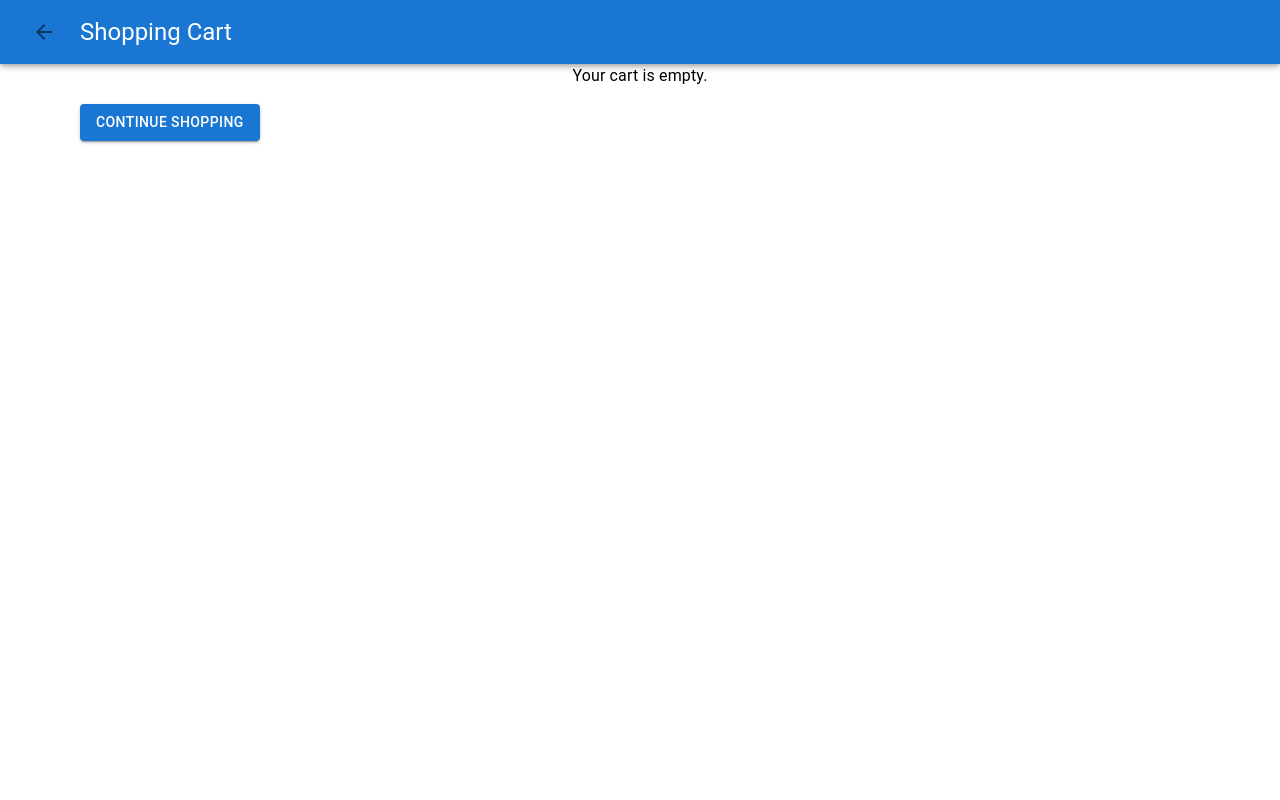
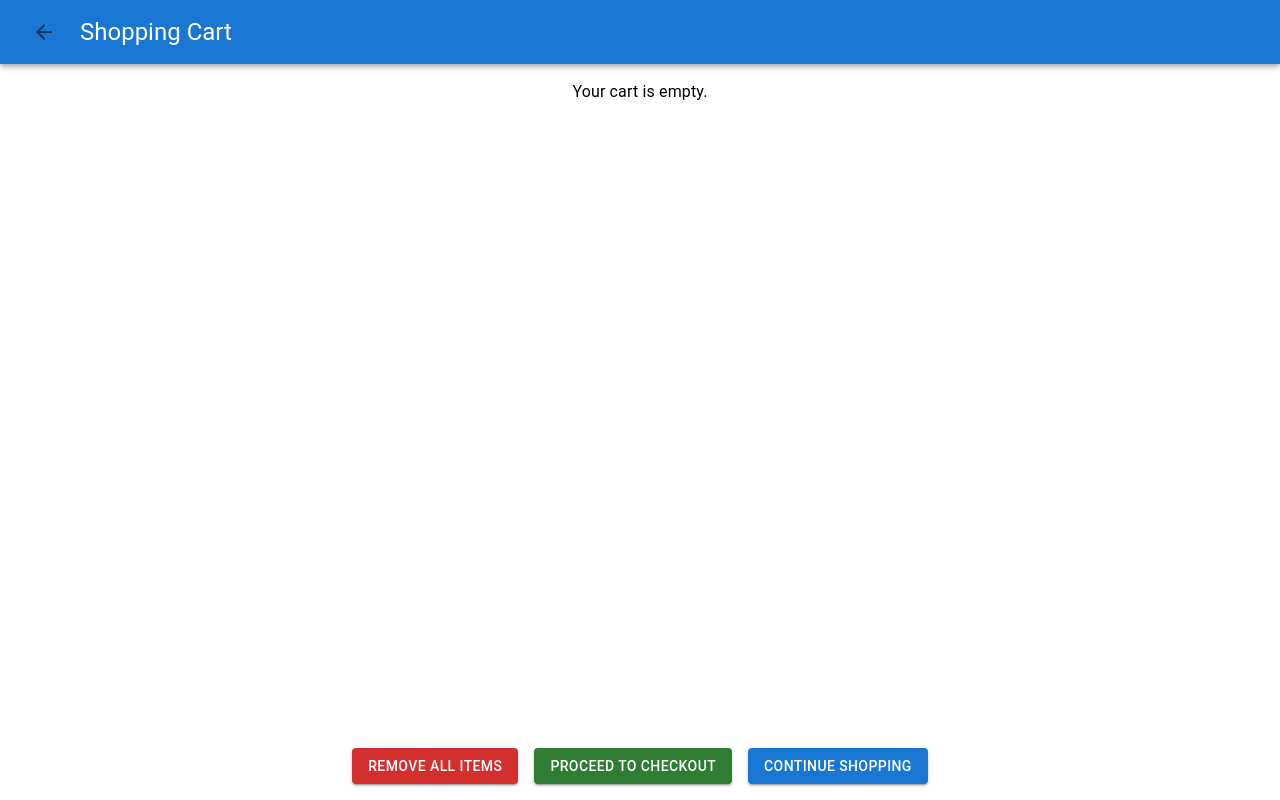
Before and after one commit to sameerasw/my-cart, a React (Create React App) app: page /cart in a window 1280 px wide. Built offline with nearby package versions, Linux system fonts and the light colour scheme.

Commit message:
UI refinements

```diff
--- a/src/pages/CartPage.tsx
+++ b/src/pages/CartPage.tsx
@@ -1,7 +1,7 @@
 import React from 'react';
 import { useSelector, useDispatch } from 'react-redux';
 import CartView from '../components/CartView';
-import { Container, Typography, Button, Grid, IconButton, AppBar, Toolbar, useTheme , useMediaQuery } from '@mui/material';
+import { Container, Typography, Button, Grid, IconButton, AppBar, Toolbar, useTheme, useMediaQuery, Box } from '@mui/material';
 import ArrowBackIcon from '@mui/icons-material/ArrowBack';
 import { useNavigate } from 'react-router-dom';
 import { CartState } from '../store/CartState';
@@ -35,26 +35,30 @@ const CartPage: React.FC = () => {
           <IconButton onClick={handleBackToHome}>
             <ArrowBackIcon />
           </IconButton>
-      <Typography variant="h5" align="center" sx={{ ml: 2}}>
+          <Typography variant="h5" align="center" sx={{ ml: 2 }}>
             Shopping Cart
           </Typography>
         </Toolbar>
       </AppBar>
 
       {cartItems.length === 0 ? (
-        <Typography variant="body1" align="center" mt={2} sx={{ mt: 4 }}>
+        <Typography variant="body1" align="center" mt={2} sx={{ mt: 6 }}>
           Your cart is empty.
         </Typography>
       ) : (
         <>
-          <Grid container spacing={3} mt={4}>
+          <Grid container spacing={3} mt={6}>
             {cartItems.map((item) => (
               <Grid item xs={12} sm={6} md={4} key={item.id}>
                 <CartView cartItem={item} handleRemove={handleRemoveFromCart} />
               </Grid>
             ))}
           </Grid>
+        </>
+      )}
 
+
+      <Box sx={{position: 'fixed', bottom: 0, left: 0, right: 0, display: 'flex', justifyContent: 'center', p: 2, bgcolor: 'background.paper'}}>
         <Button
           variant="contained"
           color="error"
@@ -71,10 +75,6 @@ const CartPage: React.FC = () => {
         >
           Proceed to Checkout
         </Button>
-        </>
-      )}
-
-
         <Button
           variant="contained"
           onClick={handleBackToHome}
@@ -82,6 +82,7 @@ const CartPage: React.FC = () => {
         >
           Continue Shopping
         </Button>
+      </Box>
 
 
 
--- a/src/pages/HomePage.tsx
+++ b/src/pages/HomePage.tsx
@@ -196,7 +196,7 @@ const HomePage: React.FC = () => {
     <div>
       <List>
         <ListItem disablePadding>
-          <ListItemButton onClick={() => {}}>
+          <ListItemButton onClick={() => { }}>
             <ListItemIcon>
               <ShoppingCartIcon />
             </ListItemIcon>
@@ -213,7 +213,7 @@ const HomePage: React.FC = () => {
 
       <AppBar position="fixed" sx={{ zIndex: theme.zIndex.drawer + 1 }}>
         <Toolbar>
-          <IconButton
+          {/* <IconButton
             color="inherit"
             aria-label="open drawer"
             edge="start"
@@ -221,16 +221,21 @@ const HomePage: React.FC = () => {
             sx={{ mr: 2, display: { sm: 'none' } }}
           >
             <MenuIcon />
-          </IconButton>
-          <Typography variant="h6" noWrap component="div" sx={{ flexGrow: 1 }}>
+          </IconButton>  */}
+          <Typography variant="h6" noWrap component="div">
             {/* Logo */}
+          </Typography>
+          <Typography variant="h5" sx={{ ml: 2,  flexGrow: 1 }}>
+            My Cart App
           </Typography>
           <TextField
             fullWidth
             label="Search"
             variant="outlined"
+            size='small'
             value={searchTerm}
             onChange={handleSearchChange}
+            sx={{ width: '300px', marginLeft: 'auto', marginRight: '10px' }}
           />
           <IconButton size="large" color="inherit">
             <Typography variant="h6" noWrap component="div">
```
Lines whose indentation alone changed are shown as unchanged.
